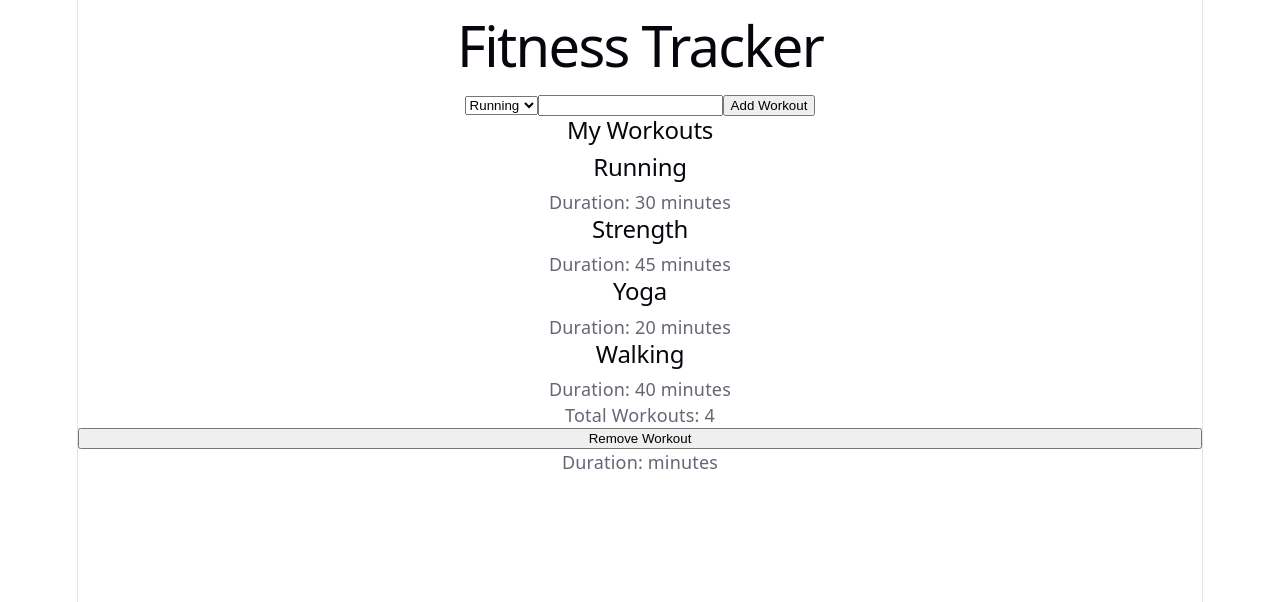
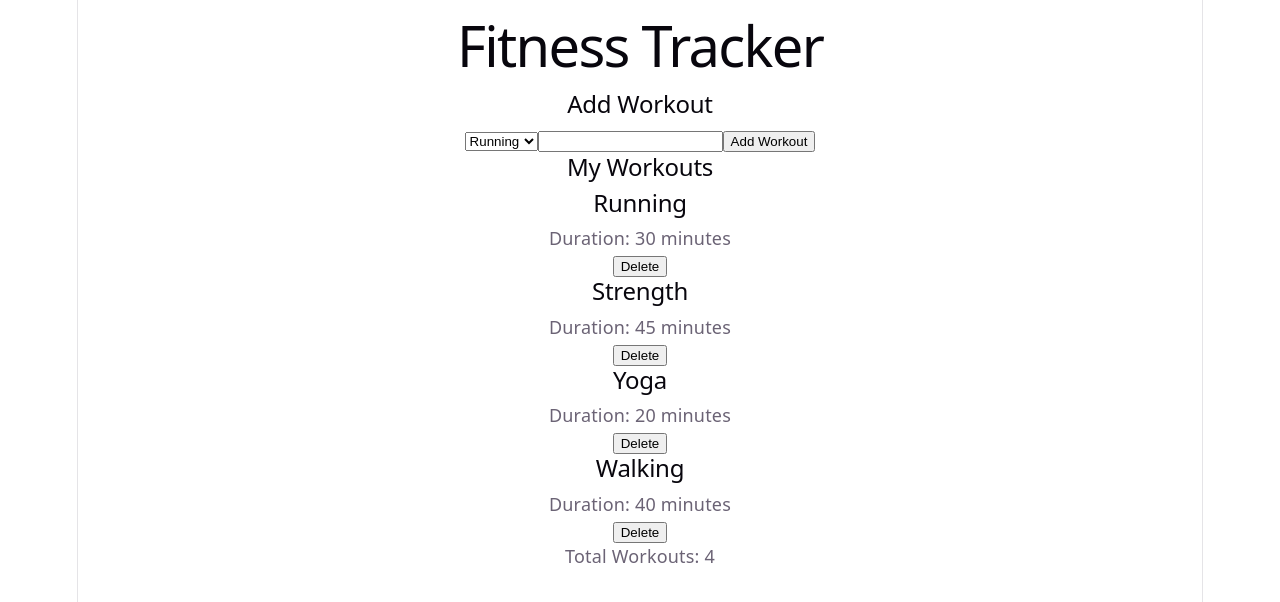
Before and after one commit to nk737737/fitness-tracker-react, a React (Vite) app: page / in a window 1280 px wide. Shown: the top 602 px of the page. Built offline with nearby package versions, Linux system fonts and the light colour scheme.

Commit message:
Add workout validation and delete functionality

```diff
--- a/src/App.jsx
+++ b/src/App.jsx
@@ -1,4 +1,5 @@
 import WorkoutList from './WorkoutList.jsx'
+import WorkoutForm from './WorkoutForm.jsx'
 import {useState} from "react";
 
 function App() {
@@ -11,51 +12,21 @@ function App() {
 
   ]);
 
-function handleRemove() {
-  if (workouts.length > 0) {
-    setWorkouts (workouts.slice(0, -1));
+function handleAddWorkout (newWorkout) {
+    setWorkouts([...workouts, newWorkout]);
+
   }
 
-}
-
-const [duration, setDuration] = useState("");
-const [type, setType] = useState("Running");
-
-function handleSubmit (event) {
-  event.preventDefault();
-  const newWorkout ={
-      id: Date.now(),
-      type: type,
-      duration: Number(duration)
+function handleRemove(id) {
+  setWorkouts(workouts.filter((workout) => workout.id !== id));
   }
-  setWorkouts([...workouts, newWorkout]);
-  console.log("From submited");
-}
 
   return (
     <>
     <h1>Fitness Tracker</h1>
-    <form onSubmit={handleSubmit}>
-    <select
-    value={type}
-    onChange={(event) => setType(event.target.value)}
-    >
-      <option value="Running">Running</option>
-      <option value="Strength">Strength</option>
-      <option value="Yoga">Yoga</option>
-      <option value="Walking">Walking</option>
-    </select>
-    <input
-      type="number"
-      value={duration}
-      onChange={(event) => setDuration(event.target.value)}
-      />
-      <button type="submit">Add Workout</button>
-    </form>
-     <WorkoutList title="My Workouts" workouts={workouts} />
+   <WorkoutForm onAddWorkout={handleAddWorkout} />
+     <WorkoutList title="My Workouts" workouts={workouts} onRemove={handleRemove} />
       <p>Total Workouts: {workouts.length}</p>
-      <button onClick={handleRemove}>Remove Workout</button>
-      <p>Duration: {duration} minutes</p>
     </>
   )
 }
--- a/src/WorkoutCard.jsx
+++ b/src/WorkoutCard.jsx
@@ -3,6 +3,7 @@ function WorkoutCard(props) {
         <div>
             <h2>{props.type}</h2>
             <p>Duration: {props.duration} minutes</p>
+            <button onClick={() => props.onRemove(props.id)}>Delete</button>
         </div>
     )
 }
--- /dev/null
+++ b/src/WorkoutForm.jsx
@@ -0,0 +1,57 @@
+import {useState} from "react";
+
+
+function WorkoutForm ({onAddWorkout}) {
+    const [duration, setDuration] = useState("");
+    const [type, setType] = useState("Running");
+    const [error, setError] = useState("");
+
+function handleSubmit(event) {
+    event.preventDefault();
+
+if (
+    duration === "" ||
+    Number(duration) < 1 ||
+    Number(duration) > 180
+)
+
+{
+    setError("Duration must be between 1 and 180 minutes.");
+    return;
+}
+setError("");
+
+    const newWorkout = {
+        id: Date.now(),
+        type: type,
+        duration: Number(duration)
+    }
+    onAddWorkout(newWorkout);
+}
+
+    return (
+        <>
+        <h2>Add Workout</h2>
+        <form onSubmit={handleSubmit}>
+    <select
+    value={type}
+    onChange={(event) => setType(event.target.value)}
+    >
+      <option value="Running">Running</option>
+      <option value="Strength">Strength</option>
+      <option value="Yoga">Yoga</option>
+      <option value="Walking">Walking</option>
+    </select>
+    <input
+      type="number"
+      value={duration}
+      onChange={(event) => setDuration(event.target.value)}
+      />
+      {error && <p>{error}</p>}
+      <button type="submit">Add Workout</button>
+    </form>
+    </>
+    )
+}
+
+export default WorkoutForm
--- a/src/WorkoutList.jsx
+++ b/src/WorkoutList.jsx
@@ -1,9 +1,6 @@
 import WorkoutCard from "./WorkoutCard"
 
 function WorkoutList(props) {
-
-
-
     return (
         <>
    <h2>{props.title}</h2>
@@ -13,6 +10,8 @@ function WorkoutList(props) {
     key={workout.id}
     type={workout.type}
     duration={workout.duration}
+    id={workout.id}
+    onRemove={props.onRemove}
     />
 ))
    ) : (
```
